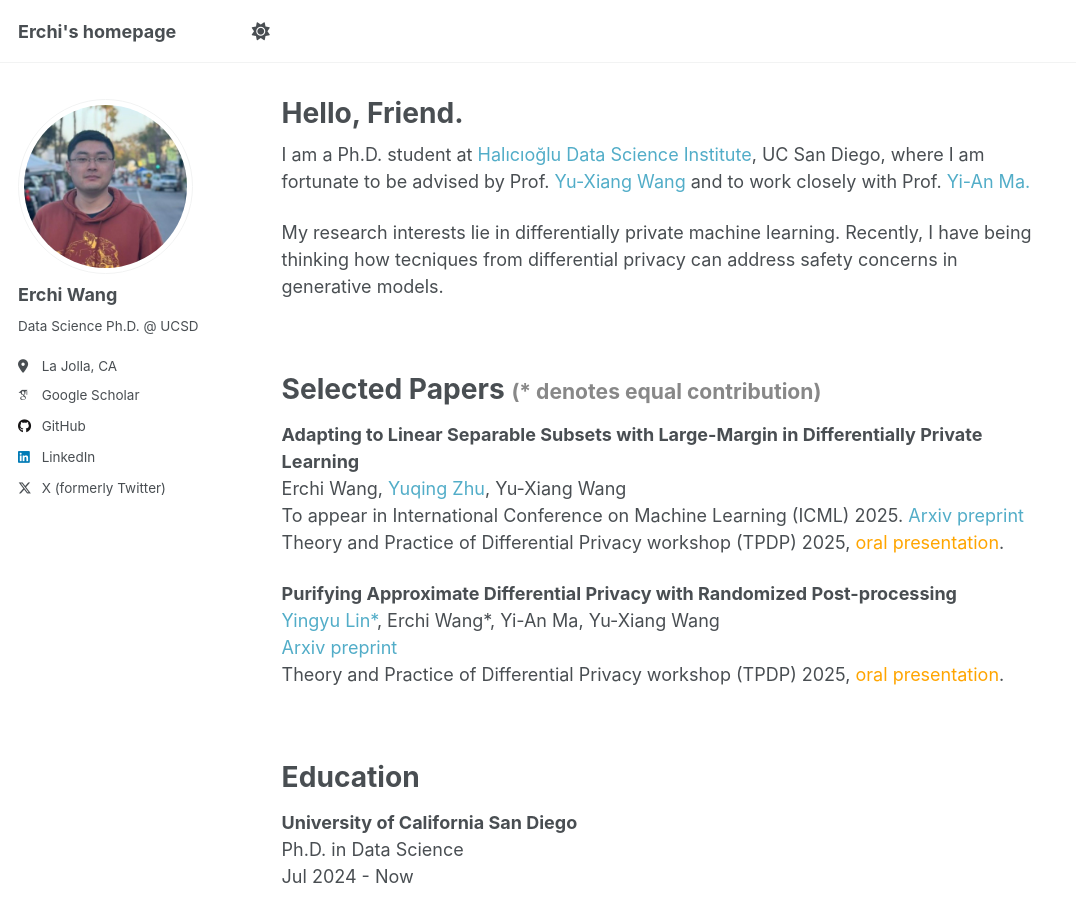
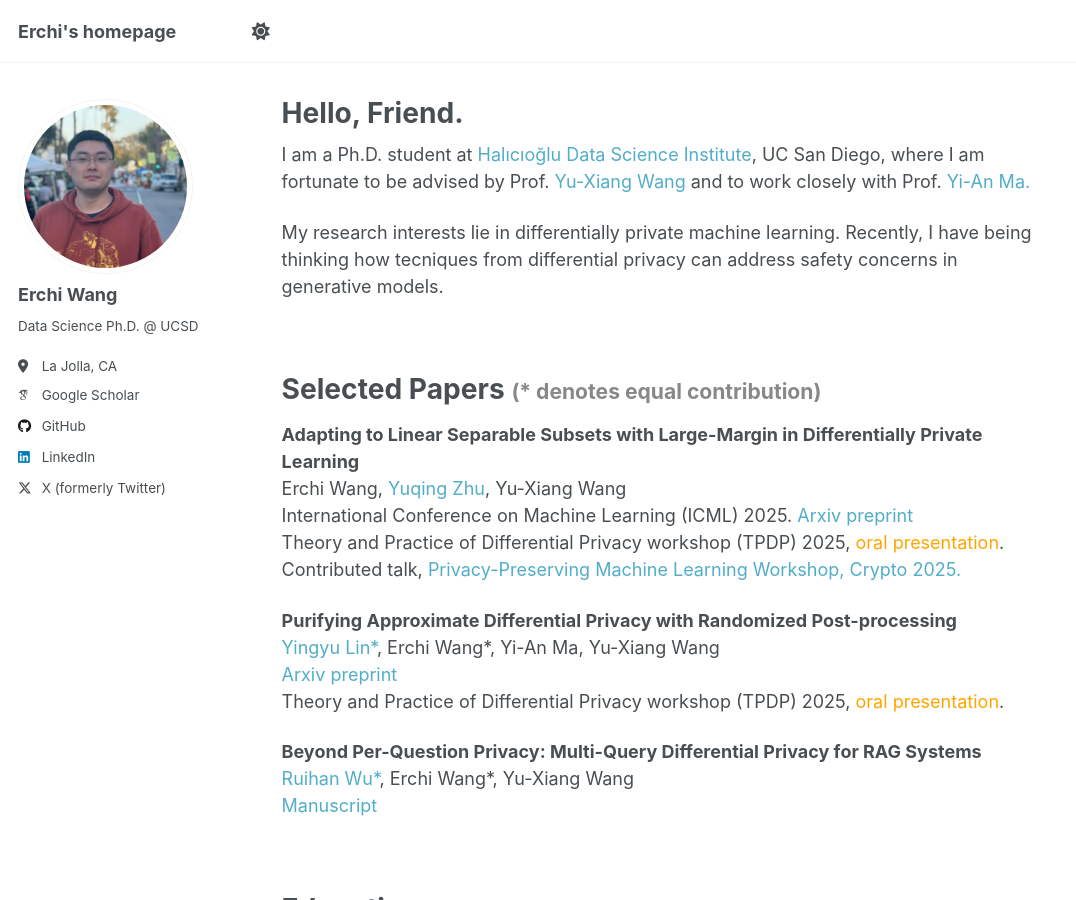
Before and after one commit to erchiw/erchiw.github.io, a Jekyll site: the page built from _pages/about.md, in a window 1280 px wide and 900 px high. Shown: the whole window, without its empty margins (0-1076 px from the left). Built offline with Jekyll 4.4.1, drawn with Linux system fonts in a browser that asks for light colours; some web fonts are replaced.

Commit message:
new paper

```diff
--- a/_pages/about.md
+++ b/_pages/about.md
@@ -19,13 +19,18 @@ Selected Papers <small><span style="color:#888888">(\* denotes equal contributio
 ======
 **Adapting to Linear Separable Subsets with Large-Margin in Differentially Private Learning**
 <br> Erchi Wang, <a href="https://jeremy43.github.io/" style="text-decoration:none">Yuqing Zhu</a>, Yu-Xiang Wang
-<br> To appear in International Conference on Machine Learning (ICML) 2025. <a href="https://arxiv.org/abs/2505.24737" style="text-decoration:none">Arxiv preprint</a>
+<br> International Conference on Machine Learning (ICML) 2025. <a href="https://arxiv.org/abs/2505.24737" style="text-decoration:none">Arxiv preprint</a>
 <br> Theory and Practice of Differential Privacy workshop (TPDP) 2025, <span style="color: orange;">oral presentation</span>.
+<br> Contributed talk, <a href="https://crypto-ppml.github.io/2025/" style="text-decoration:none">Privacy-Preserving Machine Learning Workshop, Crypto 2025. </a>
 
 **Purifying Approximate Differential Privacy with Randomized Post-processing**
 <br> <a href="https://sites.google.com/view/yingyulin" style="text-decoration:none">Yingyu Lin\*</a>, Erchi Wang\*, Yi-An Ma, Yu-Xiang Wang
 <br> [<a href="https://arxiv.org/pdf/2503.21071" style="text-decoration:none">Arxiv preprint</a>](https://arxiv.org/abs/2505.24737)
 <br> Theory and Practice of Differential Privacy workshop (TPDP) 2025, <span style="color: orange;">oral presentation</span>.
+
+**Beyond Per-Question Privacy: Multi-Query Differential Privacy for RAG Systems**
+<br> <a href="https://sites.google.com/site/ruihanwu14/home" style="text-decoration:none">Ruihan Wu\*</a>, Erchi Wang\*, Yu-Xiang Wang
+<br> [<a href="https://drive.google.com/file/d/1yhsu-iRmqOouwH1_XecRoOj0ItlagSm8/view?usp=sharing" style="text-decoration:none">Manuscript</a>](https://drive.google.com/file/d/1yhsu-iRmqOouwH1_XecRoOj0ItlagSm8/view?usp=sharing)
 
 <br />
 
```
